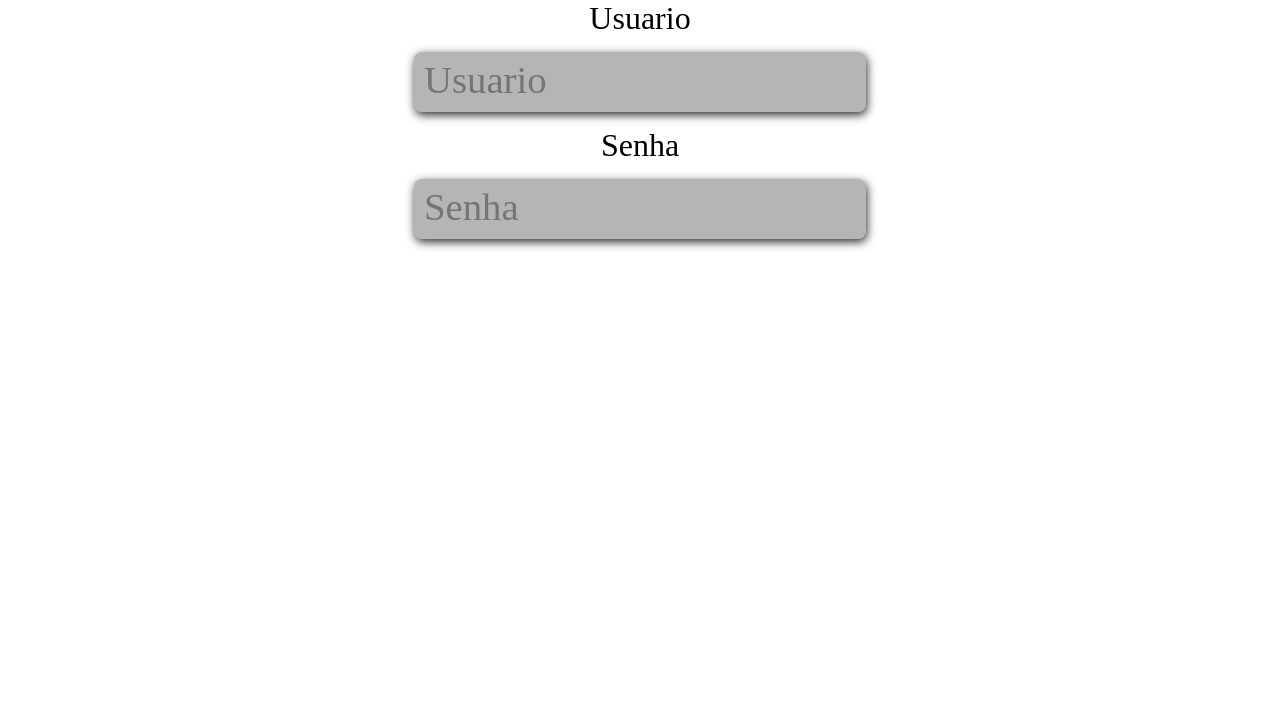
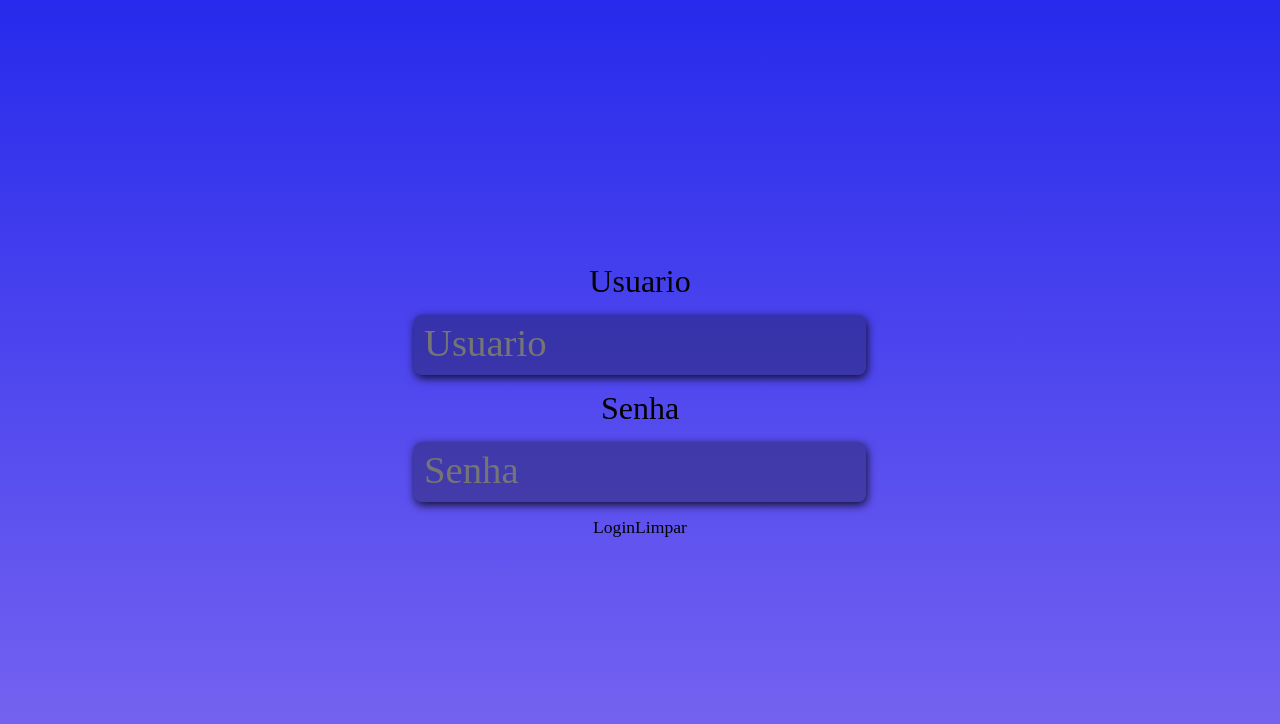
Before and after one commit to athilas/saude, a React (Create React App) app: page /login in a window 1280 px wide. Shown: the top 724 px of the page. Built offline with nearby package versions, Linux system fonts and the light colour scheme; the HTML template or start-up script is replaced by a standard one.

Commit message:
tela de login com cor

```diff
--- a/src/App.js
+++ b/src/App.js
@@ -2,7 +2,7 @@ import { BrowserRouter as Router, Routes, Route } from "react-router-dom";
 import Home from "./pages/home/home";
 import Login from "./pages/login/login";
 import Painel from "./pages/painel/painel";
-import './App.css';
+
 
 
 function App(){
--- /dev/null
+++ b/src/componemte/botao/Botao.js
@@ -0,0 +1,14 @@
+import './botao.css';
+
+function Botao({nome}){
+    return(
+        <>
+            <input className='botao'
+            type='button'
+            value={nome}/>
+
+        </>
+    );
+}
+
+export default Botao;
--- /dev/null
+++ b/src/componemte/botao/botao.css
@@ -0,0 +1,3 @@
+.botao{
+    font-size: 1.1em;
+}
--- a/src/pages/home/home.js
+++ b/src/pages/home/home.js
@@ -3,6 +3,7 @@ import Titulo from "../../componemte/titulo/Titulo";
 import Pesquisa from "../../componemte/pesquisa/Pesquisa";
 import Resultado from "../../componemte/resultado/Resultado";
 import Rodape from "../../componemte/rodape/Rodape";
+import './home.css';
 
 
 function Home(){
--- a/src/pages/login/login.css
+++ b/src/pages/login/login.css
@@ -1,7 +1,12 @@
 .login{
+    height: 100vh;
     display: flex;
-    width: 100%;
-    height: 100vh;
+    justify-content: center;
+    align-items: center;
     flex-direction: column;
-    -ms-flex-align: center;
+    background: linear-gradient(#272aec, #7c68f1);
+
 }
+.botoes{
+    flex-direction: row;
+}
--- a/src/pages/login/login.js
+++ b/src/pages/login/login.js
@@ -1,4 +1,5 @@
 import Campo from '../../componemte/campo/Campo';
+import Botao from '../../componemte/botao/Botao';
 import './login.css';
 
 function Login(){
@@ -6,6 +7,11 @@ function Login(){
         <form className="login">
             <Campo texto="Usuario"/>
             <Campo texto="Senha"/>
+            <div className='botoes'>
+                <Botao nome ="Login"/>
+                <Botao nome ="Limpar"/>
+            </div>
+
         </form>
     );
 }
```
Also changed, not shown: src/pages/home/home.css (renamed from src/App.css).
